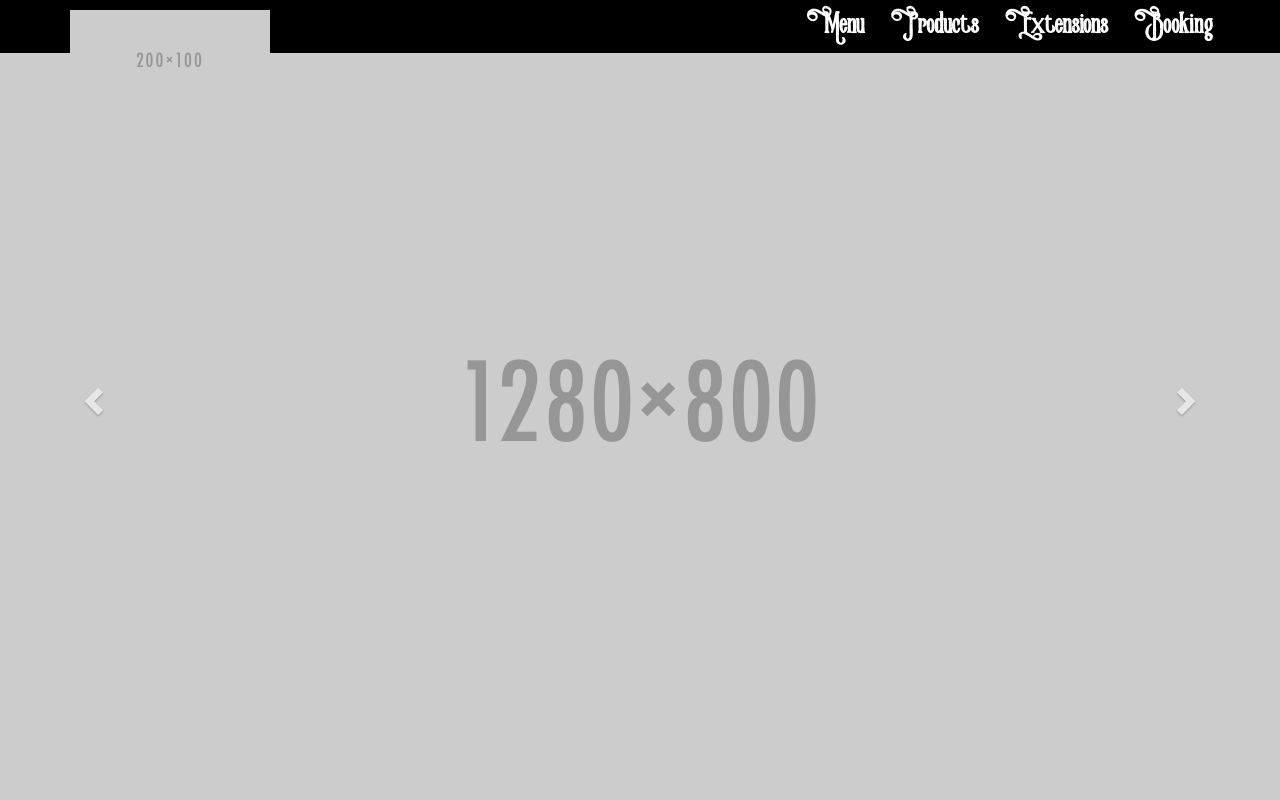
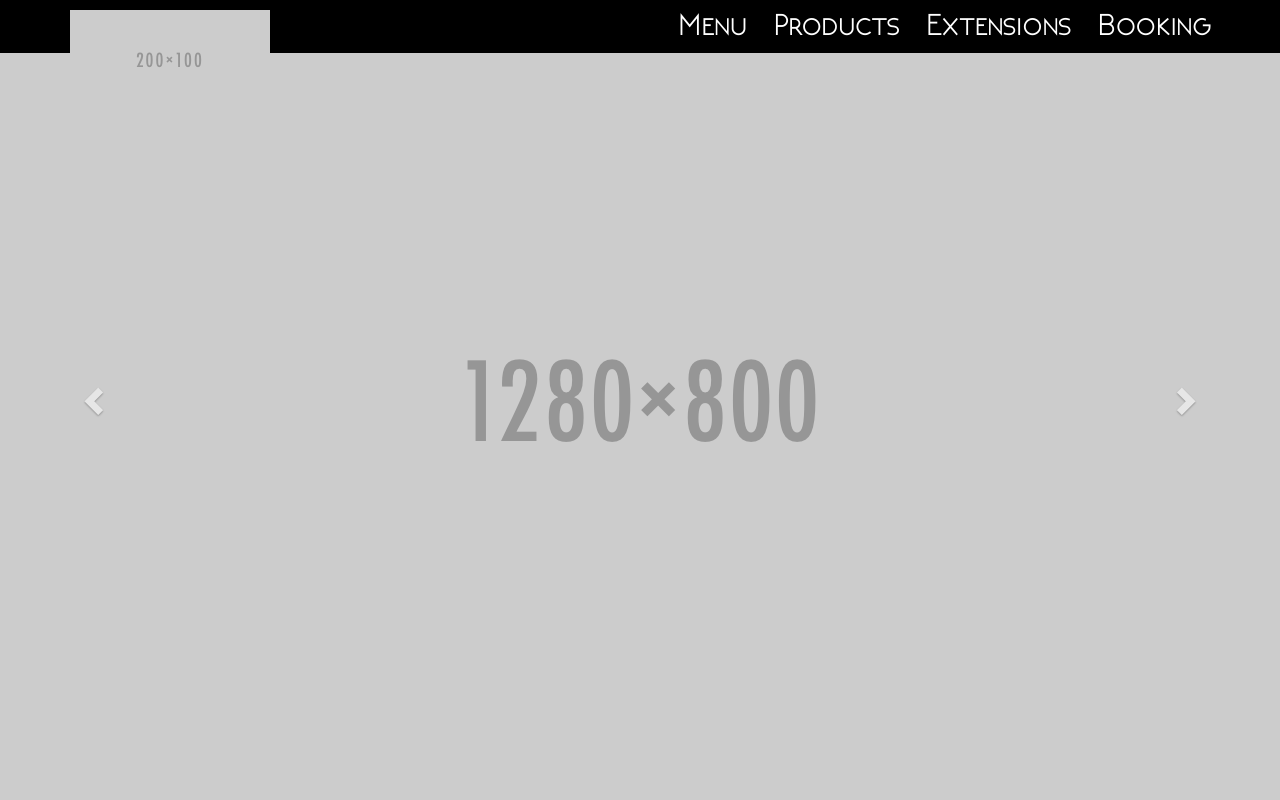
Before and after one commit to bradleygamboa/cherig, a PHP site: page /index.php in a window 1280 px wide. Run offline with PHP 8.4, Linux system fonts and the light colour scheme.

Commit message:
updated fonts

```diff
--- a/app/assets/css/main.css
+++ b/app/assets/css/main.css
@@ -1,7 +1,7 @@
 /* ------------------ BASE STYLES ------------------ */
 @font-face {
 	font-family: french_font;
-	src: url('../fonts/VictorianParlor.ttf');
+	src: url('../fonts/Neo.ttf');
 }
 
 html {
```
Also changed, not shown: app/assets/fonts/Neo.ttf (added), 3 other files.
